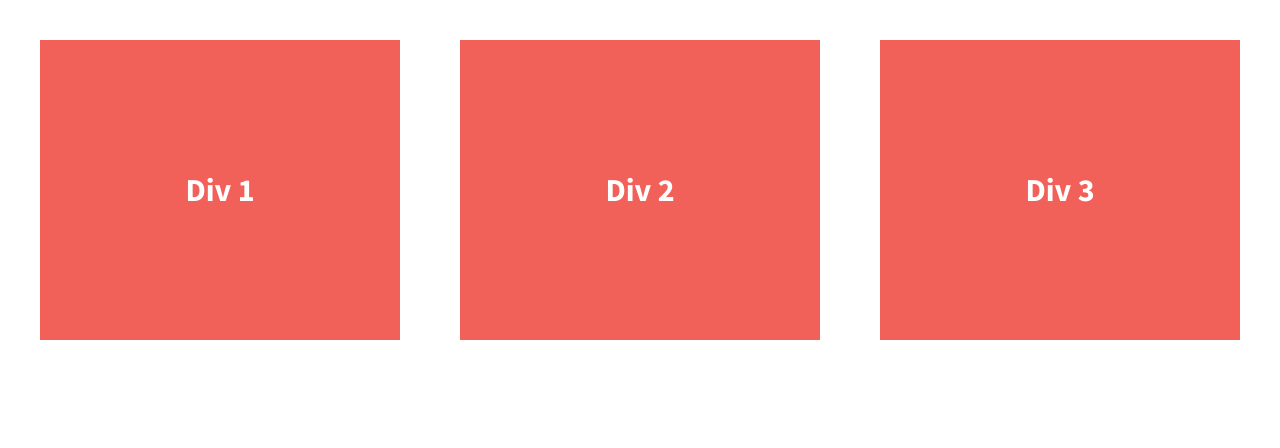
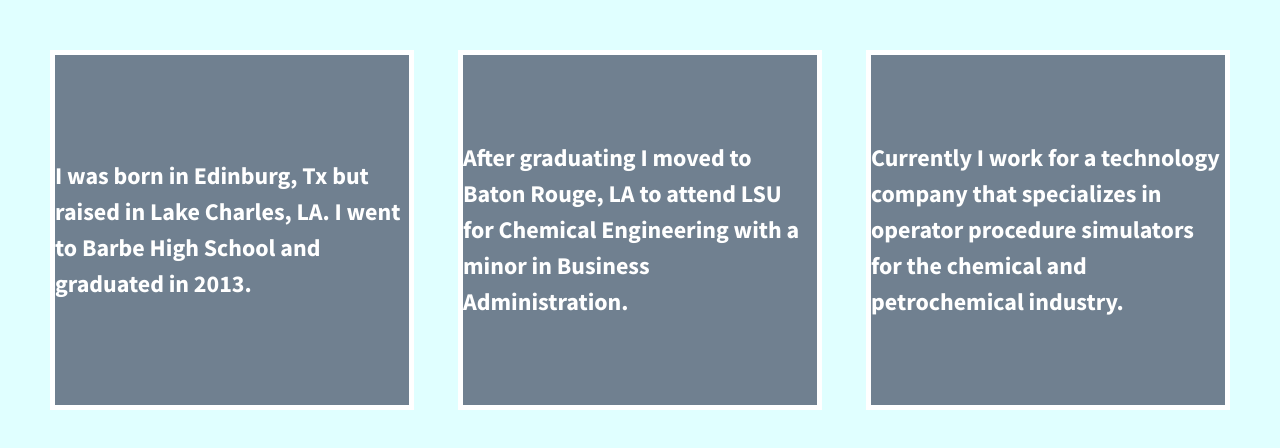
Before and after one commit to akiritsis/responsive-flex-box-divs, a plain HTML site: page index.html in a window 1280 px wide. Drawn offline with nearby package versions, Linux system fonts and the light colour scheme.

Commit message:
Customized divs

```diff
--- a/css/main.css
+++ b/css/main.css
@@ -97,7 +97,7 @@ textarea {
 
 
 html {
-  background-color: #fff;
+  background-color: lightcyan;
   height: 100%;
 }
 
@@ -113,19 +113,21 @@ body {
   font-weight: 700;
   display: flex;
   justify-content: space-between;
+  padding: 10px;
 }
 
 .div-1, .div-2, .div-3 {
   /*give the divs a width of 30%, add display:flex, set justify-content and align-items to center*/
   color: #fff;
   line-height: 1.5em;
-  font-size: 1.6em;
-  background-color: #f16059;
-  height: 300px;
+  font-size: 1.2em;
+  background-color: slategray;
+  height: 350px;
   display: flex;
   width: 30%;
   justify-content: center;
   align-items: center;
+  border: solid 5px #fff;
 }
 
 
--- a/index.html
+++ b/index.html
@@ -23,13 +23,13 @@
 
         <section class="wrapper">
             <div class="div-1">
-                Div 1
+                I was born in Edinburg, Tx but raised in Lake Charles, LA. I went to Barbe High School and graduated in 2013.
             </div>
             <div class="div-2">
-                Div 2
+                After graduating I moved to Baton Rouge, LA to attend LSU for Chemical Engineering with a minor in Business Administration.
             </div>
             <div class="div-3">
-                Div 3
+                Currently I work for a technology company that specializes in operator procedure simulators for the chemical and petrochemical industry.
             </div>
         </section>
 
```
